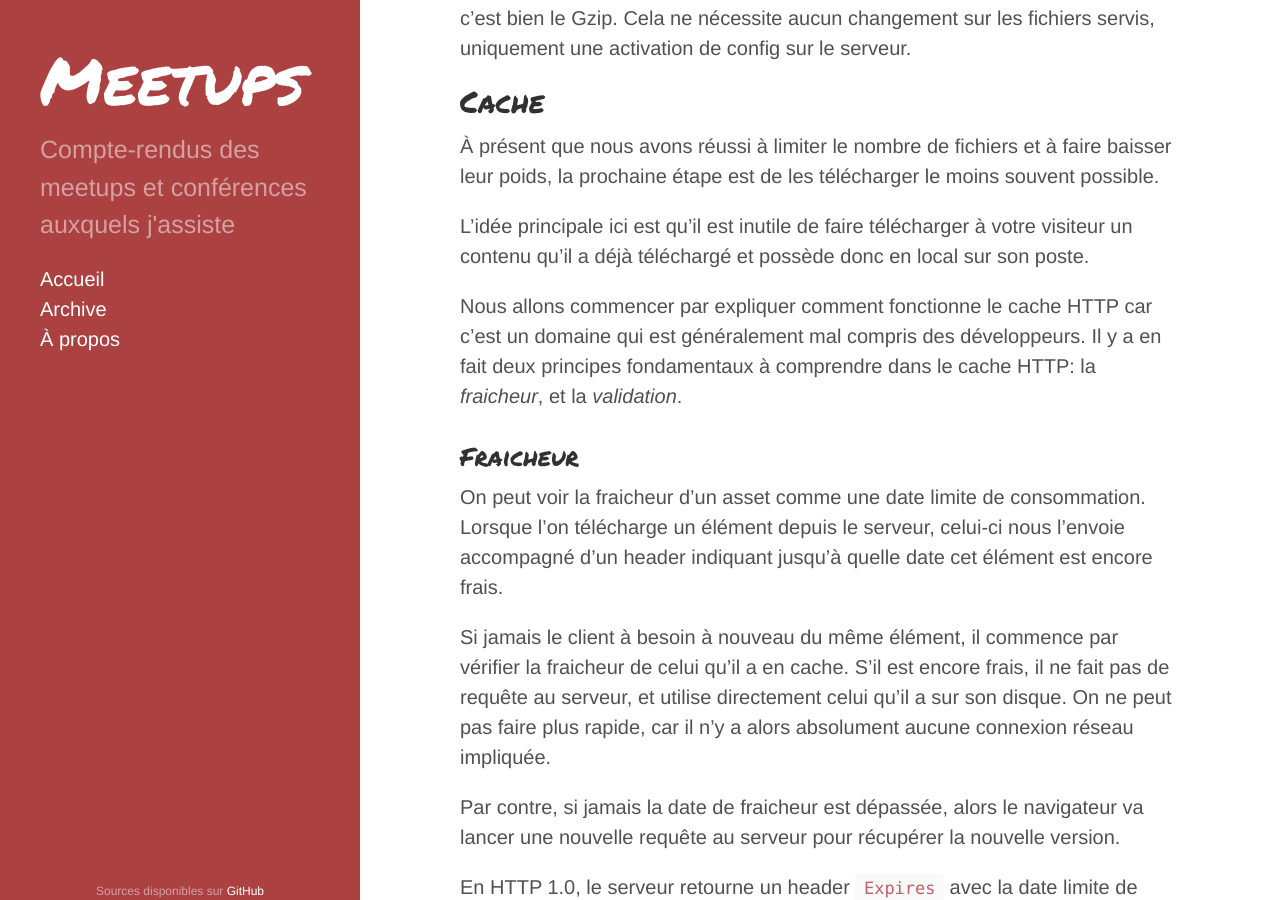
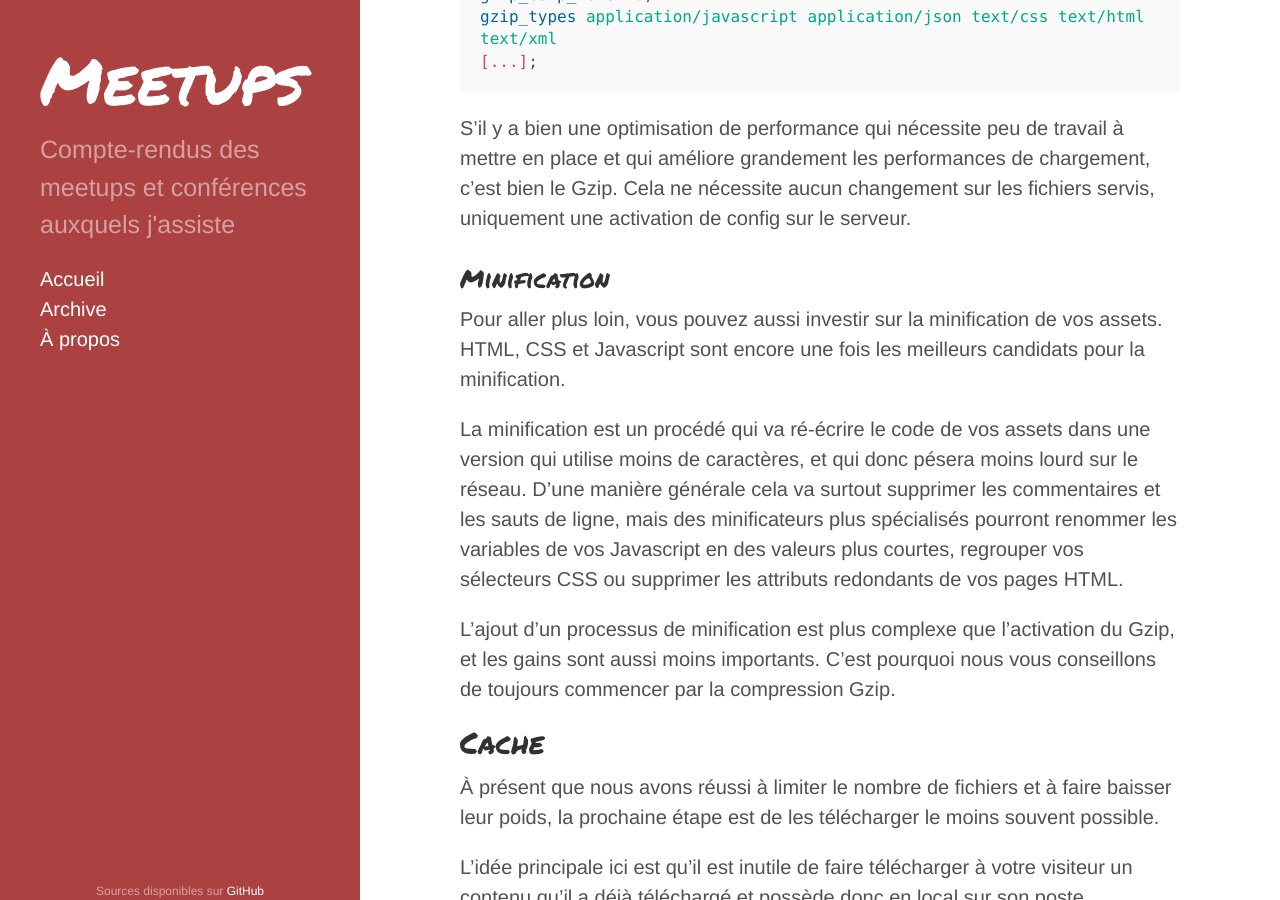
Before and after one commit to pixelastic/meetups.pixelastic.com, a Jekyll site: the page built from _posts/2015-01-27-concatenatation-compression-cache.md, in a window 1280 px wide and 900 px high, scrolled down 3718 px. Built offline with Jekyll 4.4.1, drawn with Linux system fonts in a browser that asks for light colours; Markdown is read by kramdown in place of the engine named in the settings; some of the changed text lies outside the part shown.

Commit message:
feat(concatenate): Ajoute d'infos sur Keep-Alive et Minification.

```diff
--- a/_posts/2015-01-27-concatenatation-compression-cache.md
+++ b/_posts/2015-01-27-concatenatation-compression-cache.md
@@ -38,6 +38,12 @@ temps d'atteindre sa vitesse optimale et doit recommencer ses aller-retours
 pour le prochain fichier. En groupant les fichiers en un fichier de plus grande
 taille, le coût de calcul n'est payé qu'une seule fois et le reste du fichier
 peut se télécharger à la vitesse maximum.
+
+À noter que maintenir les connexions à votre serveur en `Keep-Alive` permet de
+réutiliser une connexion d'un asset vers le suivant et donc de ne payer le coût
+de calcul qu'une fois. Malheureusement, activer le `Keep-Alive` sur un serveur
+Apache risque aussi de limiter le nombre de connexions parallèle que votre
+serveur peut maintenir.
 
 ### SSL
 
@@ -140,6 +146,23 @@ S'il y a bien une optimisation de performance qui nécessite peu de travail
 à mettre en place et qui améliore grandement les performances de chargement,
 c'est bien le Gzip. Cela ne nécessite aucun changement sur les fichiers servis,
 uniquement une activation de config sur le serveur.
+
+### Minification
+
+Pour aller plus loin, vous pouvez aussi investir sur la minification de vos
+assets. HTML, CSS et Javascript sont encore une fois les meilleurs candidats
+pour la minification.
+
+La minification est un procédé qui va ré-écrire le code de vos assets dans une
+version qui utilise moins de caractères, et qui donc pésera moins lourd sur le
+réseau. D'une manière générale cela va surtout supprimer les commentaires et
+les sauts de ligne, mais des minificateurs plus spécialisés pourront renommer
+les variables de vos Javascript en des valeurs plus courtes, regrouper vos
+sélecteurs CSS ou supprimer les attributs redondants de vos pages HTML.
+
+L'ajout d'un processus de minification est plus complexe que l'activation du
+Gzip, et les gains sont aussi moins importants. C'est pourquoi nous vous
+conseillons de toujours commencer par la compression Gzip.
 
 ## Cache
 
```
